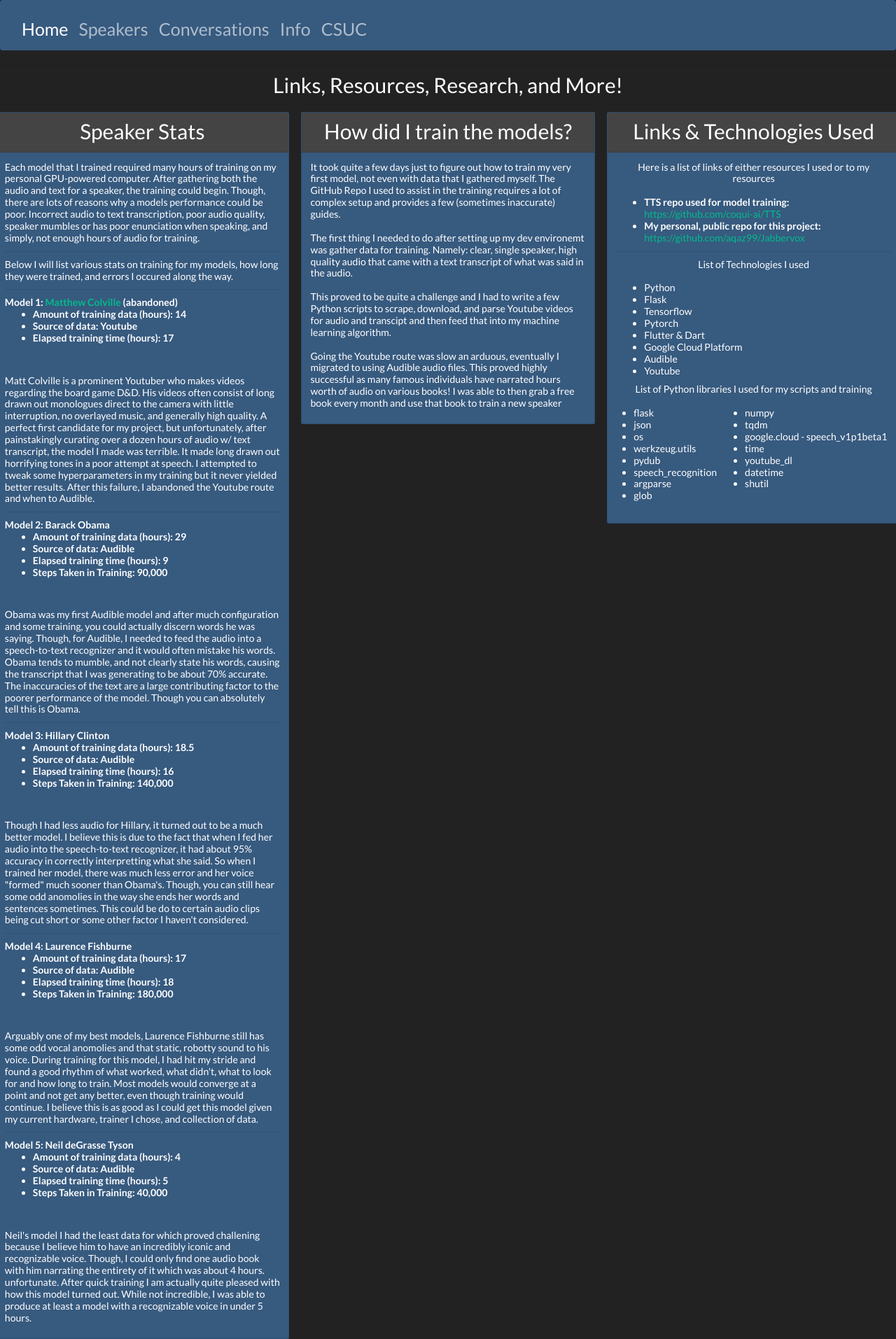
After one commit to aqaz99/Jabbervox, a Python web app: template flask/templates/info.html in a window 1280 px wide. The commit adds this page. Shown: the whole page at 70% size. Run offline with Jinja, Linux system fonts and the light colour scheme; the template is opened without the code that fills it, so the values that code supplies are empty; some libraries are stand-ins or nearby versions.

Commit message:
Added info screen with breakdown of how I did the project and what not

```diff
--- a/flask/main.py
+++ b/flask/main.py
@@ -81,9 +81,9 @@ def conversations():
     return render_template('conversations.html')
 
 # How To
-@app.route('/howto')
-def howto():
-    return render_template('howto.html')
+@app.route('/info')
+def info():
+    return render_template('info.html')
 
 
 # API base
--- a/flask/templates/base.html
+++ b/flask/templates/base.html
@@ -39,13 +39,13 @@
                 <a class="nav-link"></a>
               </li>
               <li class="nav-item">
-                <a class="nav-link navbar-brand" href="{{ url_for('howto') }}"><h2>How-To</h2></a>
+                <a class="nav-link navbar-brand" href="{{ url_for('info') }}"><h2>Info</h2></a>
               </li>
               <li class="nav-item">
                 <a class="nav-link"></a>
               </li>
               <li class="nav-item">
-                <a class="nav-link navbar-brand" href="https://shibboleth.csuchico.edu/idp/profile/cas/login?execution=e1s1"><h2>CSUC</h2></a>
+                <a class="nav-link navbar-brand" href="https://portal.csuchico.edu/uPortal/f/u16l1s4/normal/render.uP"><h2>CSUC</h2></a>
               </li>
             </ul>
 
--- /dev/null
+++ b/flask/templates/info.html
@@ -0,0 +1,170 @@
+{% extends 'base.html' %}
+
+{% block head %}
+
+{% endblock %}
+
+{% block body %}
+<h1>Links, Resources, Research, and More!</h1>
+<hr>
+
+
+<div class="row">
+    <div class="column mx-auto">
+        <div class="card text-white bg-primary mx-auto" style="max-width: 42rem;">
+            <div class="card-header"><h1>Speaker Stats</h1></div>
+            <div class="card-body">
+              <h4 class="card-title text-left">
+                  Each model that I trained required many hours of training on my personal GPU-powered computer. After gathering both the audio and text
+                  for a speaker, the training could begin. Though, there are lots of reasons why a models performance could be poor. Incorrect audio to text transcription,
+                  poor audio quality, speaker mumbles or has poor enunciation when speaking, and simply, not enough hours of audio for training.
+                  <hr>Below I will list various stats on training for my models, how long they were trained, and errors I occured along the way.<hr>
+                  <strong>Model 1: <a href="https://www.youtube.com/user/mcolville">Matthew Colville</a> (abandoned)</strong>
+                  <ul>
+                      <li><strong>Amount of training data (hours): 14</strong></li>
+                      <li><strong>Source of data: Youtube</strong></li>
+                      <li><strong>Elapsed training time (hours): 17</strong></li>
+                  </ul>
+                  <br><br>
+                  Matt Colville is a prominent Youtuber who makes videos regarding the board game D&D. His videos often consist of long drawn out monologues
+                  direct to the camera with little interruption, no overlayed music, and generally high quality. A perfect first candidate for my project,
+                  but unfortunately, after painstakingly curating over a dozen hours of audio w/ text transcript, the model I made was terrible. It made long
+                  drawn out horrifying tones in a poor attempt at speech. I attempted to tweak some hyperparameters in my training but it never yielded better results.
+                  After this failure, I abandoned the Youtube route and when to Audible.
+                  <hr>
+
+                  <strong>Model 2: Barack Obama</strong>
+                  <ul>
+                      <li><strong>Amount of training data (hours): 29</strong></li>
+                      <li><strong>Source of data: Audible</strong></li>
+                      <li><strong>Elapsed training time (hours): 9</strong></li>
+                      <li><strong>Steps Taken in Training: 90,000</strong></li>
+                  </ul>
+                  <br><br>
+                  Obama was my first Audible model and after much configuration and some training, you could actually discern words he was saying.
+                  Though, for Audible, I needed to feed the audio into a speech-to-text recognizer and it would often mistake his words. Obama tends to mumble,
+                  and not clearly state his words, causing the transcript that I was generating to be about 70% accurate. The inaccuracies of the text are a large
+                  contributing factor to the poorer performance of the model. Though you can absolutely tell this is Obama.
+                  <hr>
+
+                  <strong>Model 3: Hillary Clinton</strong>
+                  <ul>
+                      <li><strong>Amount of training data (hours): 18.5</strong></li>
+                      <li><strong>Source of data: Audible</strong></li>
+                      <li><strong>Elapsed training time (hours): 16</strong></li>
+                      <li><strong>Steps Taken in Training: 140,000</strong></li>
+                  </ul>
+                  <br><br>
+                  Though I had less audio for Hillary, it turned out to be a much better model. I believe this is due to the fact that when I fed her audio
+                  into the speech-to-text recognizer, it had about 95% accuracy in correctly interpretting what she said. So when I trained her model, there was much
+                  less error and her voice "formed" much sooner than Obama's. Though, you can still hear some odd anomolies in the way she ends her words and sentences
+                  sometimes. This could be do to certain audio clips being cut short or some other factor I haven't considered.
+                  <hr>
+
+                  <strong>Model 4: Laurence Fishburne</strong>
+                  <ul>
+                      <li><strong>Amount of training data (hours): 17</strong></li>
+                      <li><strong>Source of data: Audible</strong></li>
+                      <li><strong>Elapsed training time (hours): 18</strong></li>
+                      <li><strong>Steps Taken in Training: 180,000</strong></li>
+                  </ul>
+                  <br><br>
+                  Arguably one of my best models, Laurence Fishburne still has some odd vocal anomolies and that static, robotty sound to his voice.
+                  During training for this model, I had hit my stride and found a good rhythm of what worked, what didn't, what to look for and how long to train.
+                  Most models would converge at a point and not get any better, even though training would continue. I believe this is as good as I could get this model
+                  given my current hardware, trainer I chose, and collection of data.
+                  <hr>
+
+                  <strong>Model 5: Neil deGrasse Tyson</strong>
+                  <ul>
+                      <li><strong>Amount of training data (hours): 4</strong></li>
+                      <li><strong>Source of data: Audible</strong></li>
+                      <li><strong>Elapsed training time (hours): 5</strong></li>
+                      <li><strong>Steps Taken in Training: 40,000</strong></li>
+                  </ul>
+                  <br><br>
+                  Neil's model I had the least data for which proved challening because I believe him to have an incredibly iconic and recognizable voice. Though,
+                  I could only find one audio book with him narrating the entirety of it which was about 4 hours. unfortunate. After quick training I am actually quite
+                  pleased with how this model turned out. While not incredible, I was able to produce at least a model with a recognizable voice in under 5 hours.
+                </h4>
+            </div>
+          </div>
+        </div>
+        <div class="column mx-auto">
+            <div class="card text-white bg-primary mx-auto" style="max-width: 42rem;">
+                <div class="card-header"><h1>How did I train the models?</h1></div>
+                <div class="card-body">
+                  <h4 class="card-title text-left">
+                      It took quite a few days just to figure out how to train my very first model, not even with data that I gathered myself.
+                      The GitHub Repo I used to assist in the training requires a lot of complex setup and provides a few (sometimes inaccurate) guides.
+                      <br><br>
+                      The first thing I needed to do after setting up my dev environemt was gather data for training. Namely: clear, single speaker, high quality
+                      audio that came with a text transcript of what was said in the audio.
+                      <br><br>
+                      This proved to be quite a challenge and I had to write a few Python
+                      scripts to scrape, download, and parse Youtube videos for audio and transcipt and then feed that into my machine learning algorithm.
+                      <br><br>
+                      Going the Youtube route was slow an arduous, eventually I migrated to using Audible audio files. This proved highly successful as many famous individuals
+                      have narrated hours worth of audio on various books! I was able to then grab a free book every month and use that book to train a new speaker
+                    </h4>
+                </div>
+              </div>
+            </div>
+    <div class="column mx-auto">
+        <div class="card text-white bg-primary mx-auto" style="max-width: 42rem;">
+        <div class="card-header"><h1>Links & Technologies Used</h1></div>
+        <div class="card-body">
+            <h4 class="card-title">
+                Here is a list of links of either resources I used or to my resources
+                <br><br>
+                <ul class="text-left">
+                    <li><strong>TTS repo used for model training: </strong><a href="https://github.com/coqui-ai/TTS">https://github.com/coqui-ai/TTS</a></li>
+                    <li><strong>My personal, public repo for this project: </strong><a href="https://github.com/aqaz99/Jabbervox">https://github.com/aqaz99/Jabbervox</a></li>
+                </ul>
+                <hr>
+                List of Technologies I used
+                <br><br>
+                <ul class="text-left">
+                    <li>Python</li>
+                    <li>Flask</li>
+                    <li>Tensorflow</li>
+                    <li>Pytorch</li>
+                    <li>Flutter & Dart</li>
+                    <li>Google Cloud Platform</li>
+                    <li>Audible</li>
+                    <li>Youtube</li>
+                </ul>
+                List of Python libraries I used for my scripts and training
+                <br><br>
+                <div class="row">
+                <div class="column">
+                    <ul class="text-left">
+                        <li>flask</li>
+                        <li>json</li>
+                        <li>os</li>
+                        <li>werkzeug.utils</li>
+                        <li>pydub</li>
+                        <li>speech_recognition</li>
+                        <li>argparse</li>
+                        <li>glob</li>
+                    </ul>
+                </div>
+                <div class="column">
+                    <ul class="text-left">
+                        <li>numpy</li>
+                        <li>tqdm</li>
+                        <li>google.cloud - speech_v1p1beta1</li>
+                        <li>time</li>
+                        <li>youtube_dl</li>
+                        <li>datetime</li>
+                        <li>shutil</li>
+                    </ul>
+                </div>
+            </div>
+
+            </h4>
+        </div>
+        </div>
+    </div>
+</div>
+{% endblock %}
```
Also changed, not shown: flask/templates/howto.html (deleted, +0 -11 lines), flask/templates/index.html (+6 -2 lines).
